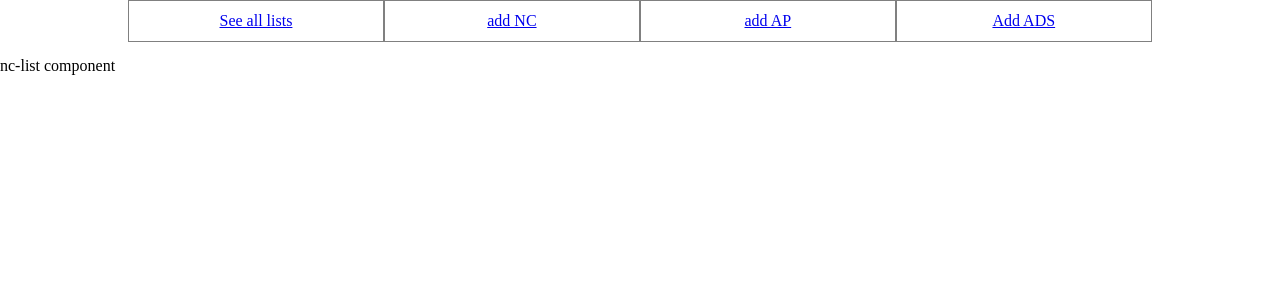
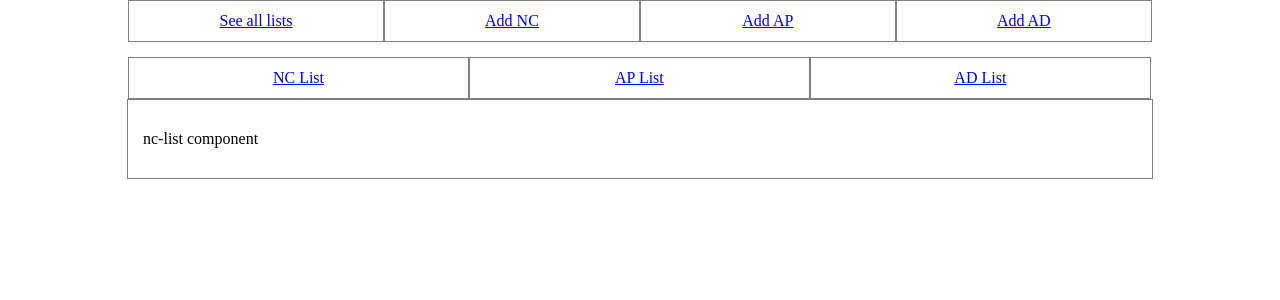
Before and after one commit to Khang90800/ncm3, an Angular app: page /nc-list in a window 1280 px wide. Shown: the top 300 px of the page. Built offline with nearby package versions, Linux system fonts and the light colour scheme.

Commit message:
list-menu added

```diff
--- a/src/add-menu/add-menu.component.html
+++ b/src/add-menu/add-menu.component.html
@@ -1,8 +1,8 @@
 <nav id="addMenuContainer">
   <ul>
     <li routerLinkactive="active"><a routerLink="list-menu">See all lists</a></li>
-    <li routerLinkActive="active"><a routerLink="add-nc">add NC</a></li>
-    <li routerLinkActive="active"><a routerLink="add-ap">add AP</a></li>
-    <li crouterLinkactive="active"><a routerLink="add-ad">Add ADS</a></li>
+    <li routerLinkActive="active"><a routerLink="add-nc">Add NC</a></li>
+    <li routerLinkActive="active"><a routerLink="add-ap">Add AP</a></li>
+    <li crouterLinkactive="active"><a routerLink="add-ad">Add AD</a></li>
   </ul>
 </nav>
--- a/src/list-menu/ad-list/ad-list.component.css
+++ b/src/list-menu/ad-list/ad-list.component.css
@@ -0,0 +1,3 @@
+p {
+  margin: 15px;
+}
--- a/src/list-menu/ad-list/ad-list.component.html
+++ b/src/list-menu/ad-list/ad-list.component.html
@@ -1,3 +1,5 @@
+<app-list-menu></app-list-menu>
+
 <div class="subMenuContainer">
-  ad-list component
+  <p>ad-list component</p>
 </div>
--- a/src/list-menu/ap-list/ap-list.component.css
+++ b/src/list-menu/ap-list/ap-list.component.css
@@ -0,0 +1,3 @@
+p {
+  margin: 15px;
+}
--- a/src/list-menu/ap-list/ap-list.component.html
+++ b/src/list-menu/ap-list/ap-list.component.html
@@ -1 +1,5 @@
-ap-list component
+<app-list-menu></app-list-menu>
+
+<div class="subMenuContainer">
+  <p>ap-list component</p>
+</div>
--- a/src/list-menu/list-menu.component.html
+++ b/src/list-menu/list-menu.component.html
@@ -1,7 +1,7 @@
 <div id="listMenuComponent">
   <ul>
-    <li routerLinkActive="active"><a routerLink="nc-list">NC List</a></li>
-    <li routerLinkActive="active"><a routerLink="ap-list">AP List</a></li>
-    <li routerLinkactive="active"><a routerLink="ad-list">AD List</a></li>
+    <li routerLinkActive="active"><a routerLink="../nc-list">NC List</a></li>
+    <li routerLinkActive="active"><a routerLink="../ap-list">AP List</a></li>
+    <li routerLinkactive="active"><a routerLink="../ad-list">AD List</a></li>
   </ul>
 </div>
--- a/src/list-menu/nc-list/nc-list.component.css
+++ b/src/list-menu/nc-list/nc-list.component.css
@@ -0,0 +1,3 @@
+p {
+  margin: 15px;
+}
--- a/src/list-menu/nc-list/nc-list.component.html
+++ b/src/list-menu/nc-list/nc-list.component.html
@@ -1 +1,5 @@
-nc-list component
+<app-list-menu></app-list-menu>
+
+<div class="subMenuContainer">
+  <p>nc-list component</p>
+</div>
```
